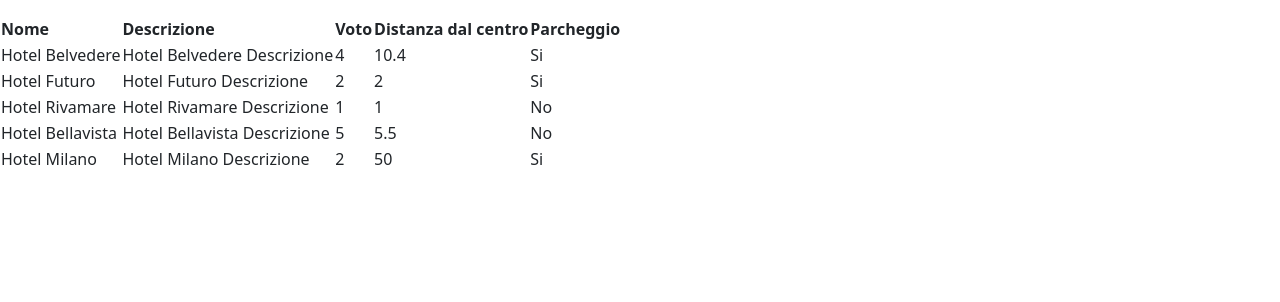
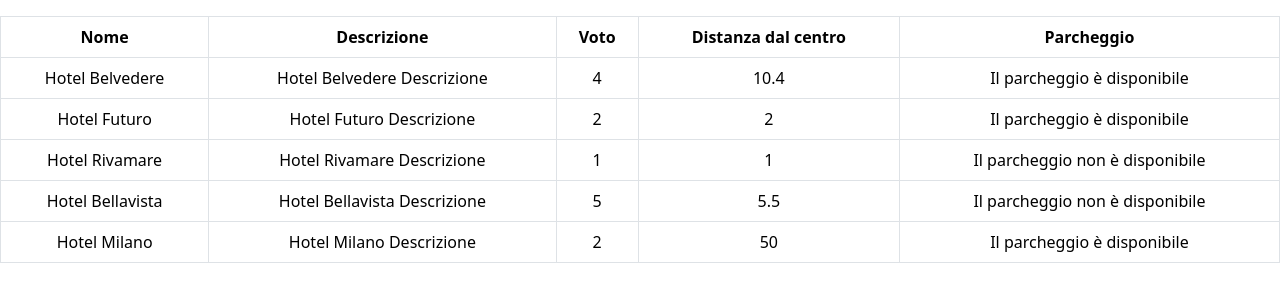
Before and after one commit to ldm0805/php-hotel, a PHP site: page / in a window 1280 px wide. Shown: the top 302 px of the page. Run offline with PHP 8.4, Linux system fonts and the light colour scheme.

Commit message:
Aggiunte classi bootstrap

```diff
--- a/index.php
+++ b/index.php
@@ -52,8 +52,8 @@
     <title>Array php</title>
 </head>
     <body>
-        <table class="mt-3">
-            <thead>
+        <table class="mt-3 table table-bordered">
+            <thead class="text-center">
                 <th>Nome</th>
                 <th>Descrizione</th>
                 <th>Voto</th>
@@ -62,16 +62,16 @@
             </thead>
             <tbody>
                 <?php foreach($hotels as $hotel){?>
-                    <tr>
+                    <tr class="text-center">
                         <td><?php echo $hotel['name'];?></td>
                         <td><?php echo $hotel['description'];?></td>
                         <td><?php echo $hotel['vote'];?></td>
                         <td><?php echo $hotel['distance_to_center'];?></td>
                         <td>
                             <?php if($hotel['parking']){
-                                echo 'Si';
+                                echo 'Il parcheggio è disponibile';
                             }else{
-                                echo 'No';
+                                echo 'Il parcheggio non è disponibile';
                                 }; ?>
                         </td>
                     </tr>
```
